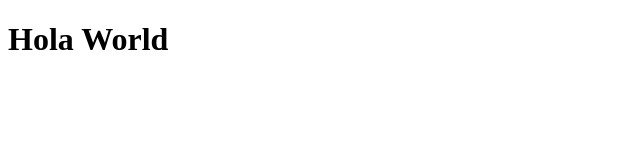
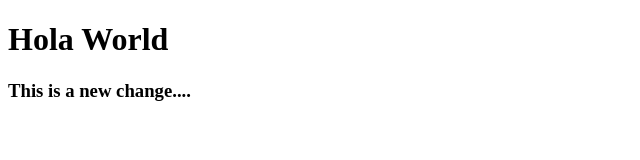
Before and after one commit to ErickHI/myfFrstWebbApp, a plain HTML site: page index.html in a window 1280 px wide. Shown: the whole page, without its empty margins (0-640 px from the left). Drawn offline with Linux system fonts and the light colour scheme.

Commit message:
Agregué un H3 a mi página Web

```diff
--- a/index.html
+++ b/index.html
@@ -8,5 +8,6 @@
 </head>
 <body>
     <h1>Hola World</h1>
+    <h3>This is a new change....</h3>
 </body>
 </html>
```
